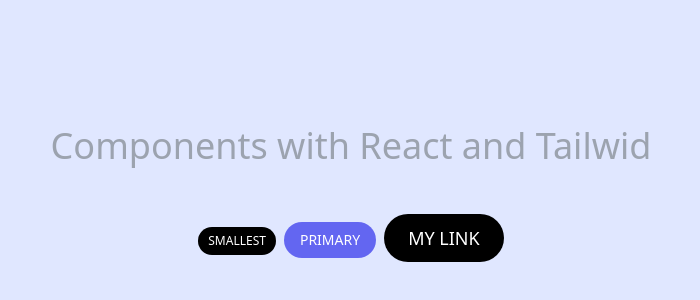
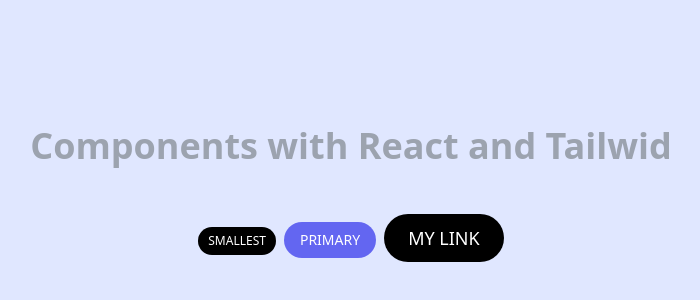
Before and after one commit to PaoloDuzioni/react-tailwind, a React (Create React App) app: page / in a window 1280 px wide. Shown: the part 214-514 px from the top of the page, without its empty margins (289-989 px from the left). Built offline with nearby package versions, Linux system fonts and the light colour scheme.

Commit message:
add: colors prop to heading component

```diff
--- a/src/components/Heading/index.js
+++ b/src/components/Heading/index.js
@@ -1,11 +1,19 @@
 import PropTypes from 'prop-types';
 
-const Heading = ({ as, margin, center, children }) => {
+const Heading = ({ as, margin, center, color, children }) => {
     // Commons
-    const commons = 'text-gray-400';
+    const commons = 'font-bold';
 
-    // Types
-    const type = {
+    // Colors
+    const colors = {
+        normal: 'text-gray-400',
+        black: 'text-black',
+        white: 'text-white',
+        primary: 'text-indigo-500',
+    };
+
+    // Size
+    const size = {
         h1: 'text-4xl',
         h2: 'text-3xl',
         h3: 'text-2xl',
@@ -16,9 +24,10 @@
 
     // Classes composition
     const classes = `${commons}
-        ${as ? type[as] : type['h1']}
-        ${margin && margin}
-        ${center && 'text-center'}`;
+        ${as ? size[as] : size['h1']}
+        ${center && 'text-center'}
+        ${color ? colors[color] : colors['normal']}
+        ${margin && margin}`;
 
     // Headign tag
     const Heading = as ? as : 'h1';
@@ -33,6 +42,7 @@
 Heading.propTypes = {
     as: PropTypes.oneOf(['h1', 'h2', 'h3', 'h4', 'h5', 'h6']),
     center: PropTypes.bool,
+    color: PropTypes.oneOf(['normal', 'black', 'white', 'primary']),
 };
 
 export default Heading;
```
